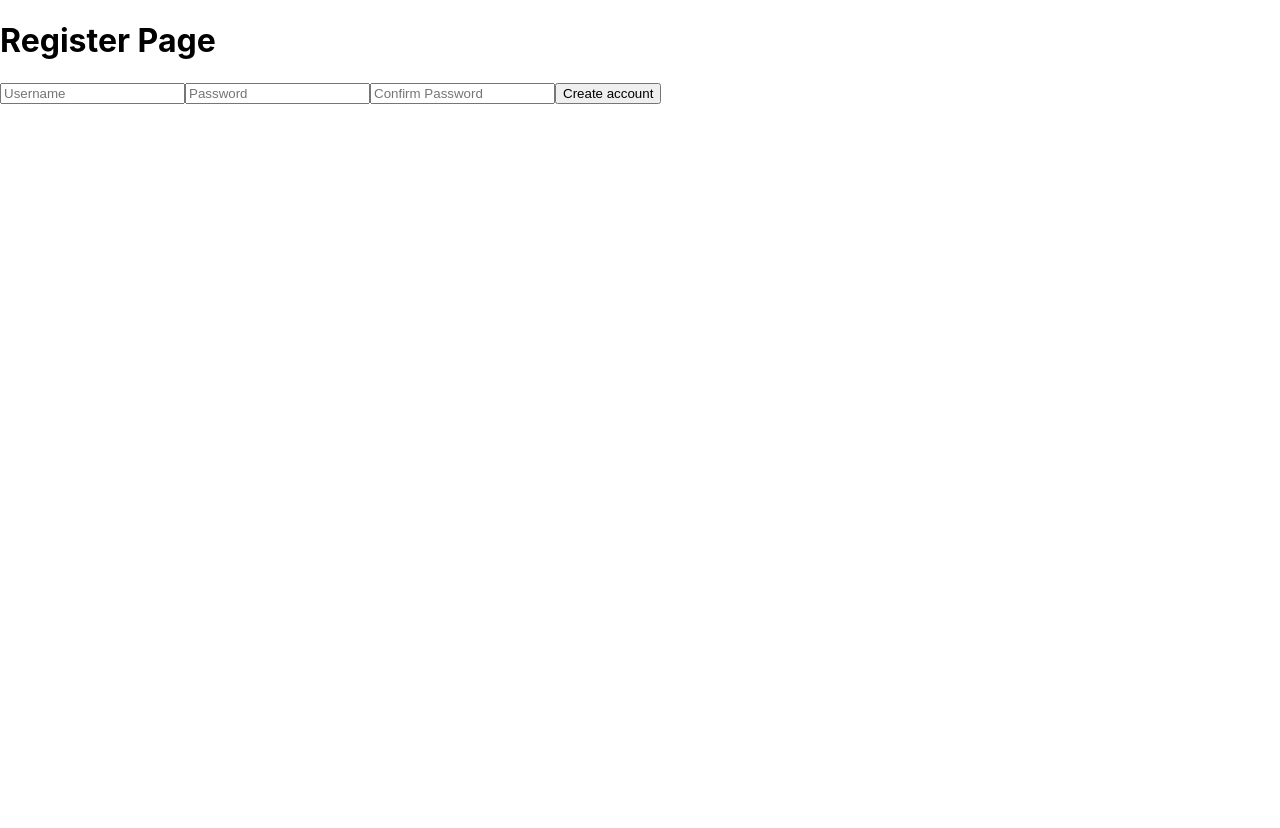
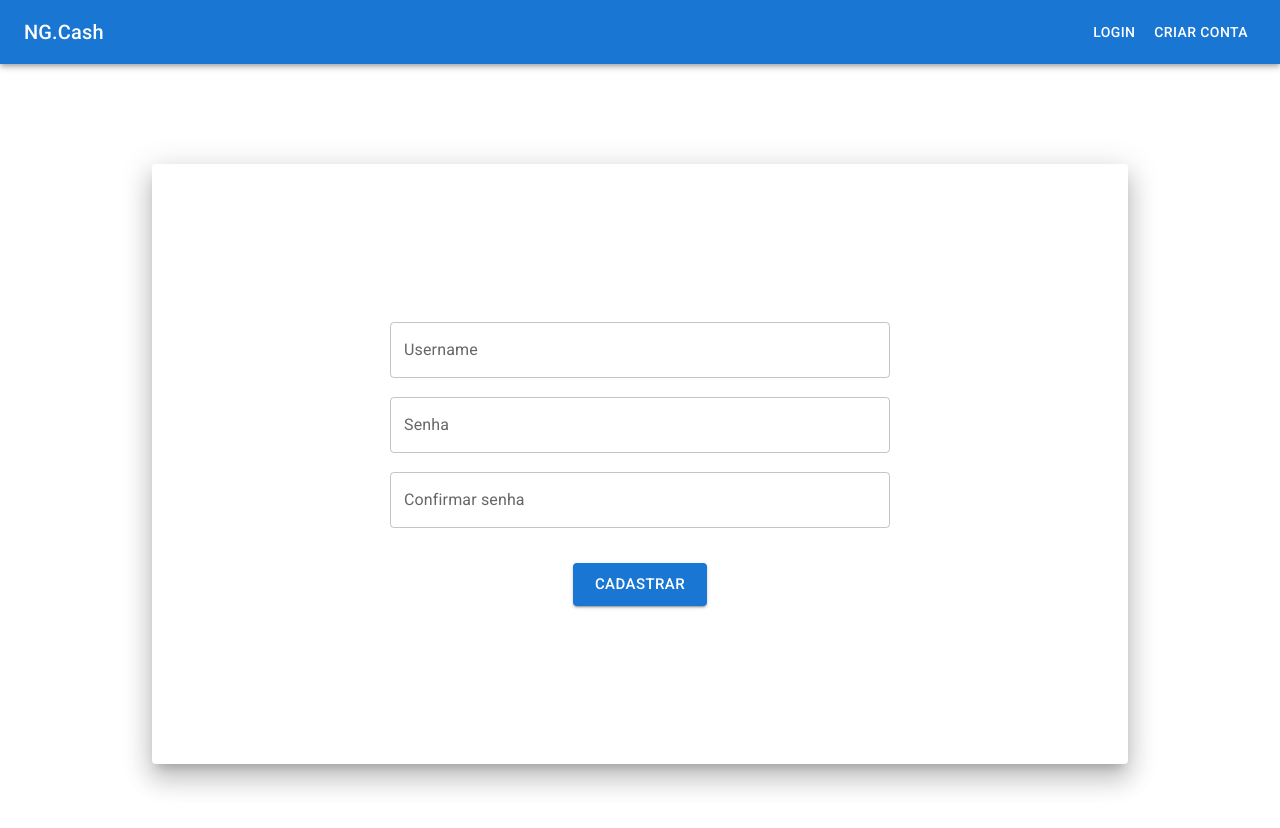
Before and after one commit to pedropereiradev/ngCash-tech-test, a React (Create React App) app in the folder app/frontend/: page /register in a window 1280 px wide. Shown: the top 828 px of the page. Before the commit the page ends 800 px from the top, so only its background shows below. Built offline with nearby package versions, Linux system fonts and the light colour scheme.

Commit message:
style: Home, Login and Register Pages style innitiated

```diff
--- /dev/null
+++ b/app/frontend/src/components/NavBar.tsx
@@ -0,0 +1,46 @@
+import * as React from 'react';
+import AppBar from '@mui/material/AppBar';
+import Box from '@mui/material/Box';
+import Toolbar from '@mui/material/Toolbar';
+import Typography from '@mui/material/Typography';
+import Button from '@mui/material/Button';
+import { useNavigate } from 'react-router-dom';
+
+function NavBar() {
+  const navigate = useNavigate();
+  return (
+    <Box sx={{ flexGrow: 1 }}>
+      <AppBar position="static">
+        <Toolbar>
+          <Typography
+            variant="h6"
+            component="a"
+            href='/'
+            sx={{
+              flexGrow: 1,
+              color: 'inherit',
+              textDecoration: 'none',
+            }}>
+            NG.Cash
+          </Typography>
+          <Box>
+            <Button
+              color="inherit"
+              onClick={() => navigate('/login')}
+            >
+              Login
+            </Button>
+            <Button
+              color="inherit"
+              onClick={() => navigate('/register')}
+            >
+              Criar conta
+            </Button>
+          </Box>
+        </Toolbar>
+      </AppBar>
+    </Box>
+  );
+}
+
+export default NavBar;
--- a/app/frontend/src/pages/Initial.tsx
+++ b/app/frontend/src/pages/Initial.tsx
@@ -1,5 +1,7 @@
+import { Box, Button, Container, Paper, Typography } from '@mui/material';
 import * as React from 'react';
 import { useNavigate } from 'react-router-dom';
+import NavBar from '../components/NavBar';
 import { getUserAccountInfo } from '../services/api';
 
 function Initial() {
@@ -17,11 +19,71 @@ function Initial() {
 
   return (
     <>
-      <h1>Welcome to NGCash</h1>
-      <section>
-        <button type='button' onClick={() => navigate('/login')}>Login</button>
-        <button type='button' onClick={() => navigate('/register')}>Register</button>
-      </section>
+      <NavBar />
+      <Box
+        component="section"
+        sx={{
+          height: '100vh',
+          display: 'flex',
+          flexDirection: 'column',
+          justifyContent: 'center',
+        }}>
+        <Container sx={{
+          display: 'flex',
+          flexDirection: 'column',
+          alignItems: 'center',
+        }}>
+          <Paper
+            elevation={16}
+            sx={{
+              p: 5,
+              height: '65vh',
+              width: '70vw',
+              display: 'flex',
+              flexDirection: 'column',
+              alignItems: 'center',
+              justifyContent: 'center',
+            }}
+          >
+            <Typography
+              variant="h1"
+              component="h1"
+              sx={{
+                display: 'flex',
+                justifyContent: 'center',
+                fontSize: {
+                  lg: '6rem',
+                  md: '6rem',
+                  sm: '6rem',
+                  xs: '3rem',
+                },
+                color: 'text.primary',
+              }}
+            >
+              Seja bem vindo ao NG.Cash
+            </Typography>
+            <Box sx={{ mt: 5 }}>
+              <Button
+                color="primary"
+                size='large'
+                variant='contained'
+                onClick={() => navigate('/login')}
+                sx={{ mr: 2 }}
+              >
+                Login
+              </Button>
+              <Button
+                color="primary"
+                size='large'
+                variant='outlined'
+                onClick={() => navigate('/register')}
+              >
+                Criar conta
+              </Button>
+            </Box>
+          </Paper>
+        </Container>
+      </Box>
     </>
   );
 }
--- a/app/frontend/src/pages/Login.tsx
+++ b/app/frontend/src/pages/Login.tsx
@@ -1,6 +1,8 @@
+import { Box, Button, Container, FormControl, FormHelperText, Paper, Stack, TextField } from '@mui/material';
 import * as React from 'react';
 import { useForm } from 'react-hook-form';
 import { useNavigate } from 'react-router-dom';
+import NavBar from '../components/NavBar';
 import { login } from '../services/api';
 import { saveToken } from '../services/userLocalStorage';
 
@@ -27,22 +29,82 @@ function Login() {
 
   return (
     <>
-      <h1>Login Page</h1>
-      <section>
-        <form>
-          <input type="text" placeholder="Username" {...register('username', { required: true })} />
-          <input type="password" placeholder="Password" {...register('password', { required: true })} />
-          <button
-            type='submit'
-            onClick={onSubmit}
+      <NavBar />
+      <Box
+        component="section"
+        sx={{
+          height: '100vh',
+          display: 'flex',
+          flexDirection: 'column',
+          justifyContent: 'center',
+        }}>
+        <Container sx={{
+          display: 'flex',
+          flexDirection: 'column',
+          alignItems: 'center',
+        }}>
+          <Paper
+            elevation={16}
+            sx={{
+              p: 5,
+              height: '65vh',
+              width: '70vw',
+              display: 'flex',
+              flexDirection: 'column',
+              alignItems: 'center',
+              justifyContent: 'center',
+            }}
           >
-            Login
-          </button>
-        </form>
-        <span>{showMessage}</span>
-        <span>{errors.username?.message}</span>
-        <span>{errors.password?.message}</span>
-      </section>
+            <Box
+              component="form"
+              sx={{
+                '& > :not(style)': {
+                  m: 1,
+                },
+              }}
+              noValidate
+              autoComplete="off"
+            >
+              <Stack
+                sx={{ width: { xs: '98%', sm: 500 } }}
+                spacing={2}
+                alignItems="center"
+              >
+                <FormControl fullWidth>
+                  <TextField
+                    id='username'
+                    label='Username'
+                    variant='outlined'
+                    {...register('username', { required: true })}
+                  />
+                  <FormHelperText error>{errors.username?.message}</FormHelperText>
+                </FormControl>
+
+                <FormControl fullWidth>
+                  <TextField
+                    id='password'
+                    type='password'
+                    label='Senha'
+                    variant='outlined'
+                    {...register('password', { required: true })}
+                  />
+                  <FormHelperText error>{errors.password?.message}</FormHelperText>
+                </FormControl>
+
+                <FormHelperText error>{showMessage}</FormHelperText>
+
+                <Button
+                  variant="contained"
+                  size="large"
+                  onClick={onSubmit}
+                >
+                  Login
+                </Button>
+                </Stack>
+              </Box>
+          </Paper>
+        </Container>
+      </Box>
     </>
   );
 }
--- a/app/frontend/src/pages/Register.tsx
+++ b/app/frontend/src/pages/Register.tsx
@@ -1,6 +1,8 @@
+import { Box, Button, Container, FormControl, FormHelperText, Paper, Stack, TextField } from '@mui/material';
 import * as React from 'react';
 import { useForm } from 'react-hook-form';
 import { useNavigate } from 'react-router-dom';
+import NavBar from '../components/NavBar';
 import { userRegister } from '../services/api';
 import { saveToken } from '../services/userLocalStorage';
 
@@ -32,30 +34,99 @@ function Register() {
 
   return (
     <>
-      <h1>Register Page</h1>
-      <section>
-        <form>
-          <input type="text" placeholder="Username" {...register('username', { required: 'Username is required', minLength: 3 })} />
-          <input type="password" placeholder="Password" {...register('password', { required: 'Password is required', pattern: /^(?=.*?[A-Z])(?=.*?[0-9]).{8,}$/ })} />
-          <input type="password" placeholder="Confirm Password" {...register('confirmPassword', { required: 'Confirm password is required' })} />
-          <button
-            type='submit'
-            onClick={onSubmit}
+      <NavBar />
+      <Box
+        component="section"
+        sx={{
+          height: '100vh',
+          display: 'flex',
+          flexDirection: 'column',
+          justifyContent: 'center',
+        }}>
+        <Container sx={{
+          display: 'flex',
+          flexDirection: 'column',
+          alignItems: 'center',
+        }}>
+          <Paper
+            elevation={16}
+            sx={{
+              p: 5,
+              height: '65vh',
+              width: '70vw',
+              display: 'flex',
+              flexDirection: 'column',
+              alignItems: 'center',
+              justifyContent: 'center',
+            }}
           >
-            Create account
-          </button>
-        </form>
-        <span>{showMessage}</span>
-        <span>{errors.username?.message}</span>
-        <span>{errors.password?.message}</span>
-        <span>{errors.confirmPassword?.message}</span>
-        <span>
-          {(errors.username?.type) === 'minLength' && 'Username must have at least 3 characters'}
-        </span>
-        <span>
-          {(errors.password?.type) === 'pattern' && 'Password must have at least 8 characters, one number and one capital letter'}
-        </span>
-      </section>
+            <Box
+              component="form"
+              sx={{
+                '& > :not(style)': {
+                  m: 1,
+                },
+              }}
+              noValidate
+              autoComplete="off"
+            >
+              <Stack
+                sx={{ width: { xs: '98%', sm: 500 } }}
+                spacing={2}
+                alignItems="center"
+              >
+                <FormControl fullWidth>
+                  <TextField
+                    id='username'
+                    label='Username'
+                    variant='outlined'
+                    {...register('username', { required: 'Username is required', minLength: 3 })}
+                  />
+                  <FormHelperText error>
+                    {errors.username?.message}
+                    {(errors.username?.type) === 'minLength' && 'Username must have at least 3 characters'}
+                  </FormHelperText>
+                </FormControl>
+
+                <FormControl fullWidth>
+                  <TextField
+                    id='password'
+                    type='password'
+                    label='Senha'
+                    variant='outlined'
+                    {...register('password', { required: 'Password is required', pattern: /^(?=.*?[A-Z])(?=.*?[0-9]).{8,}$/ })}
+                  />
+                  <FormHelperText error>
+                    {errors.password?.message}
+                    {(errors.password?.type) === 'pattern' && 'Password must have at least 8 characters, one number and one capital letter'}
+                  </FormHelperText>
+                </FormControl>
+
+                <FormControl fullWidth>
+                  <TextField
+                    id='confirmPassword'
+                    type='password'
+                    label='Confirmar senha'
+                    variant='outlined'
+                    {...register('confirmPassword', { required: true })}
+                  />
+                  <FormHelperText error>{errors.confirmPassword?.message}</FormHelperText>
+                </FormControl>
+
+                <FormHelperText error>{showMessage}</FormHelperText>
+
+                <Button
+                  variant="contained"
+                  size="large"
+                  onClick={onSubmit}
+                >
+                  Cadastrar
+                </Button>
+              </Stack>
+            </Box>
+          </Paper>
+        </Container>
+      </Box>
     </>
   );
 }
```
